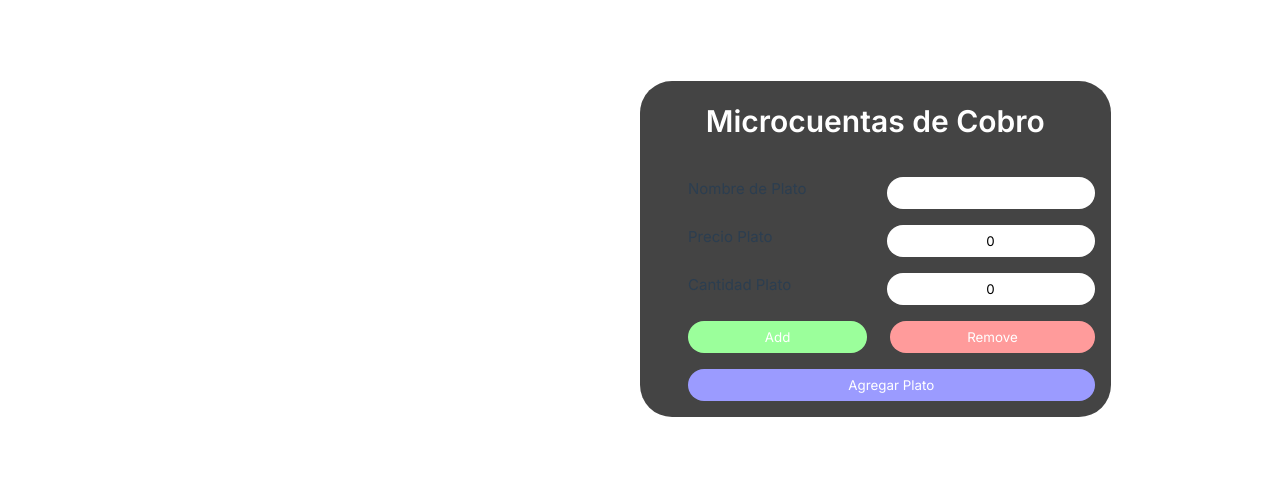
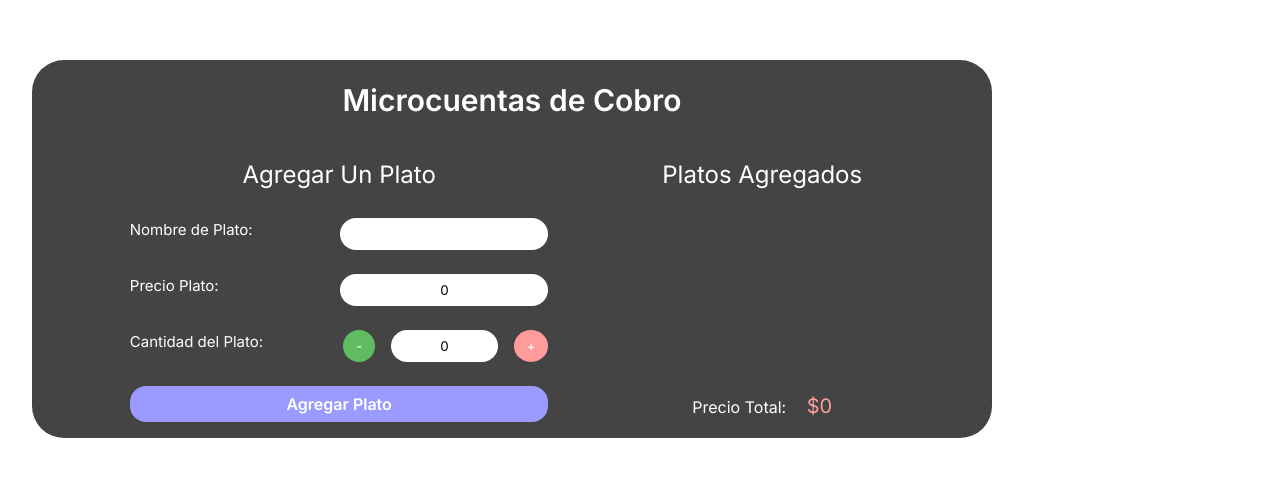
Before and after one commit to santi-ug/Microcuentas-Cobro-Vue, a Vue app: page / in a window 1280 px wide. Shown: the part 151-628 px from the top of the page. Built offline with nearby package versions, Linux system fonts and the light colour scheme.

Commit message:
terminado area de factura, conexión con variables ya realizada. Todo funcional

```diff
--- a/src/App.vue
+++ b/src/App.vue
@@ -1,12 +1,8 @@
 <script setup>
-import Recibo from './components/Recibo.vue'
+import Recibo from './components/Recibo.vue';
 </script>
 
 <template>
-  <header>
-
-  </header>
-
   <main>
     <Recibo />
   </main>
@@ -22,4 +18,8 @@ import Recibo from './components/Recibo.vue'
     box-sizing: border-box;
     text-align: center;
 }
+
+main {
+  width: 60rem;
+}
 </style>
--- a/src/components/Recibo.vue
+++ b/src/components/Recibo.vue
@@ -3,29 +3,55 @@
         <h1 class="titulo">Microcuentas de Cobro</h1>
         <div class="recibo">
             <div class="platos">
+                <h1>Agregar Un Plato</h1>
                 <div class="platos-item">
-                    <label for="nombre">Nombre de Plato</label>
+                    <label for="nombre">Nombre de Plato:</label>
                     <input type="text" id="nombre" v-model="nombre">
                 </div>
 
                 <div class="platos-item">
-                    <label for="precio">Precio Plato</label>
+                    <label for="precio">Precio Plato:</label>
                     <input type="text" id="precio" v-model.number="precio">
                 </div>
                 <div class="platos-item">
-                    <label for="cantidad">Cantidad Plato</label>
-                    <input type="text" id="cantidad" v-model.number="cantidad">
+                    <label for="cantidad">Cantidad del Plato:</label>
+                    <div class="platos-buttons">
+                        <button class="remove-one" @click="eliminarcantidad">-</button>
+                        <input type="text" id="cantidad" v-model.number="cantidad">
+                        <button class="add-one" @click="agregarcantidad">+</button>
+                    </div>
                 </div>
-                <div class="platos-buttons">
-                    <button class="add-one" @click="agregarcantidad">Add</button>
-                    <button class="remove-one" @click="eliminarcantidad">Remove</button>
-                </div>
+
 
                 <button class="add-plate" @click="agregarPlato" >Agregar Plato</button>
             </div>
             <div class="factura">
-                <div class="factura-platos_agregados"></div>
-                <div class="factura-precion_total"></div>
+                <h1>Platos Agregados</h1>
+                <div class="factura-platos_agregados">
+                    <table class="factura-platos-table" >
+                        <tbody v-for="(plato, index) in platos" :key="index">
+
+                            <tr>
+                                <td>{{ plato.cantidad }}x</td>
+                                <td>{{ plato.nombre }}</td>
+                                <td>${{ plato.precio }}</td>
+                                <button @click="eliminarPlato(index)">X</button>
+                            </tr>
+
+                        </tbody>
+                    </table>
+                    <!-- <div class="factura-platos_agregados-platos" v-for="(plato, index) in platos" :key="index">
+                        <div class="factura-platos_agregados-plato">
+                            <p>{{ plato.cantidad }}x</p>
+                            <h3>{{ plato.nombre }}</h3>
+                            <p>$ {{ plato.precio }}</p>
+                            <button @click="eliminarPlato(index)">X</button>
+                        </div>
+                    </div> -->
+                </div>
+                <div class="factura-precio_total">
+                    <h1>Precio Total: <strong> ${{ calcularTotal() }} </strong></h1>
+                </div>
             </div>
         </div>
     </div>
@@ -92,6 +118,7 @@
     border-radius: 2rem;
     justify-content: center;
     align-items: center;
+    color: white;
 }
 .titulo {
     text-align: center;
@@ -103,9 +130,12 @@
 .platos {
     display: flex;
     flex-direction: column;
-    justify-content: space-between;
-    gap: 1rem;
+    gap: 1.5rem;
     margin-left: 2rem;
+}
+
+.platos > h1 {
+    font-size: 1.5rem;
 }
 
 .platos-item {
@@ -123,17 +153,27 @@
 .platos-buttons {
     display: flex;
     justify-content: space-between;
+    gap: 1rem;
+}
+
+.platos-buttons input {
+    padding: 0.5rem;
+    border-radius: 1rem;
+    border: none;
+    width: 6.7rem;
+    text-align: center;
+
 }
 
 .platos-buttons button {
-    padding: 0.5rem 4.8rem;
-    border-radius: 1rem;
+    padding: 0.5rem 0.8rem;
+    border-radius: 100%;
     color: white;
     border: none;
 }
 
 .platos-buttons button:first-child {
-    background-color: rgb(155, 255, 155);
+    background-color: rgb(97, 187, 97);
 }
 
 .platos-buttons button:last-child {
@@ -145,12 +185,95 @@
     border-radius: 1rem;
     color: white;
     border: none;
+    font-size: 1rem;
+    font-weight: 600;
     background-color: rgb(155, 155, 255);
 }
 
 .recibo {
     display: flex;
-    justify-content: space-between;
+    justify-content: space-evenly;
+    gap: 4rem;
     padding: 1rem;
 }
+
+.factura {
+    display: flex;
+    flex-direction: column;
+    justify-content: space-between;
+    gap: 1rem;
+    margin-right: 4rem;
+    font-size: 0.7rem;
+}
+
+.factura-platos_agregados {
+    display: flex;
+    flex-direction: column;
+    align-items: end;
+    gap: 1rem;
+}
+
+.factura-platos_agregados-platos {
+    display: flex;
+    flex-direction: column;
+    gap: 1rem;
+
+}
+
+.factura > h1 {
+    color: white;
+    font-size: 1.5rem;
+}
+
+.factura-precio_total h1 {
+    color: white;
+    font-size: 1rem;
+}
+
+.factura-precio_total h1 strong {
+    color: rgb(255, 155, 155);
+    font-size: 1.25rem;
+    margin-left: 1rem;
+}
+
+.factura-platos_agregados-plato {
+    display: flex;
+    justify-content: space-between;
+    align-items: center;
+    gap: 1rem;
+    border-radius: 1rem;
+    color: white;
+}
+
+/* RECEIPT */
+.factura-platos-table {
+    border-collapse: collapse;
+}
+
+.factura-platos-table td,
+.factura-platos-table button {
+    padding: 0.5rem 1rem;
+    color: white;
+    font-size: 0.8rem;
+    font-weight: 600;
+    text-align: right;
+}
+
+.factura-platos-table button {
+    border: none;
+    padding: 0.18rem 0.35rem;
+    border-radius: 100%;
+    background-color: rgb(255, 155, 155);
+    transform: translateY(0.45rem);
+}
+
+
+
+.factura-platos_agregados-plato button {
+    padding: 0.2rem 0.4rem;
+    border-radius: 50%;
+    color: white;
+    border: none;
+    background-color: rgb(255, 155, 155);
+}
 </style>
```
